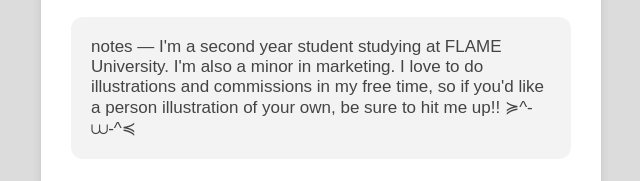
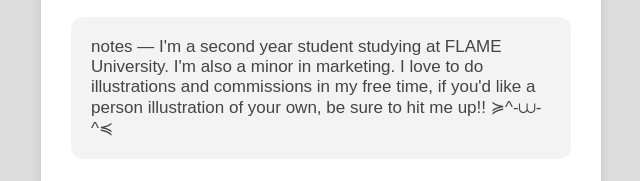
Before and after one commit to nekotiism/website, a plain HTML site: page index.html in a window 1280 px wide. Both pictures are taken after a click on the element "profile". Shown: the part 333-514 px from the top of the page, 319-959 px from the left. Drawn offline with Linux system fonts and the light colour scheme.

Commit message:
Update index.html

```diff
--- a/index.html
+++ b/index.html
@@ -87,7 +87,7 @@
         ✦ B.Des Undergrad student /ᐠ˵^˕^˵マ
       </div>
     </div>
-    <div class="content-box">notes — I'm a second year student studying at FLAME University. I'm also a minor in marketing. I love to do illustrations and commissions in my free time, so if you'd like a person illustration of your own, be sure to hit me up!! ≽^-⩊-^≼</div>
+    <div class="content-box">notes — I'm a second year student studying at FLAME University. I'm also a minor in marketing. I love to do illustrations and commissions in my free time, if you'd like a person illustration of your own, be sure to hit me up!! ≽^-⩊-^≼</div>
   </div>
 
   <!-- GUIDELINES PAGE -->
```
